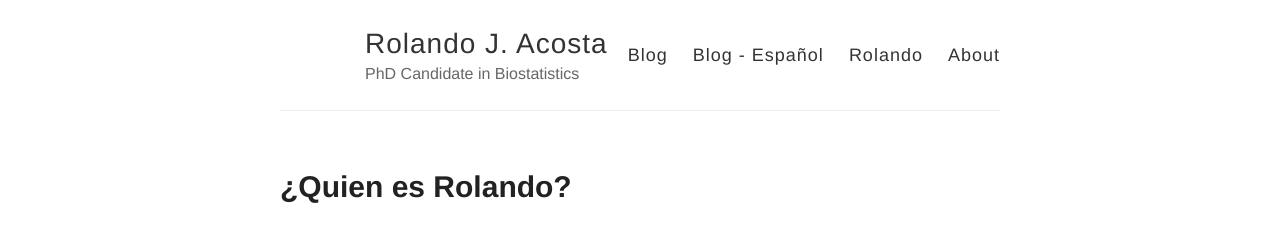
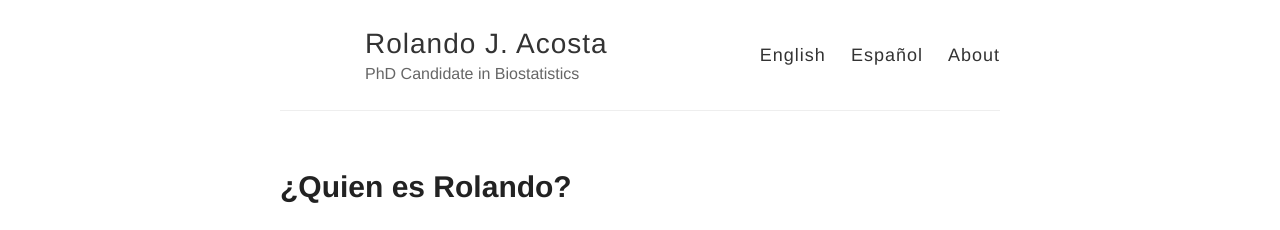
Before and after one commit to RJNunez/old-blog, a Jekyll site: the page built from index.html, in a window 1280 px wide. Shown: the top 230 px of the page. Built offline with Jekyll 4.4.1, drawn with Linux system fonts in a browser that asks for light colours.

Commit message:
Update default.html

```diff
--- a/_layouts/default.html
+++ b/_layouts/default.html
@@ -27,9 +27,8 @@
           </div>
 
           <nav>
-            <a href="{{ site.baseurl }}/tree/master/_posts/english/">Blog</a>
-            <a href="{{ site.baseurl }}/blog-espanol">Blog - Español</a>
-            <a href="{{ site.baseurl }}/rolando">Rolando</a>
+            <a href="{{ site.baseurl }}/">English</a>
+            <a href="{{ site.baseurl }}/blog-espanol">Español</a>
             <a href="{{ site.baseurl }}/about">About</a>
           </nav>
         </header>
```
